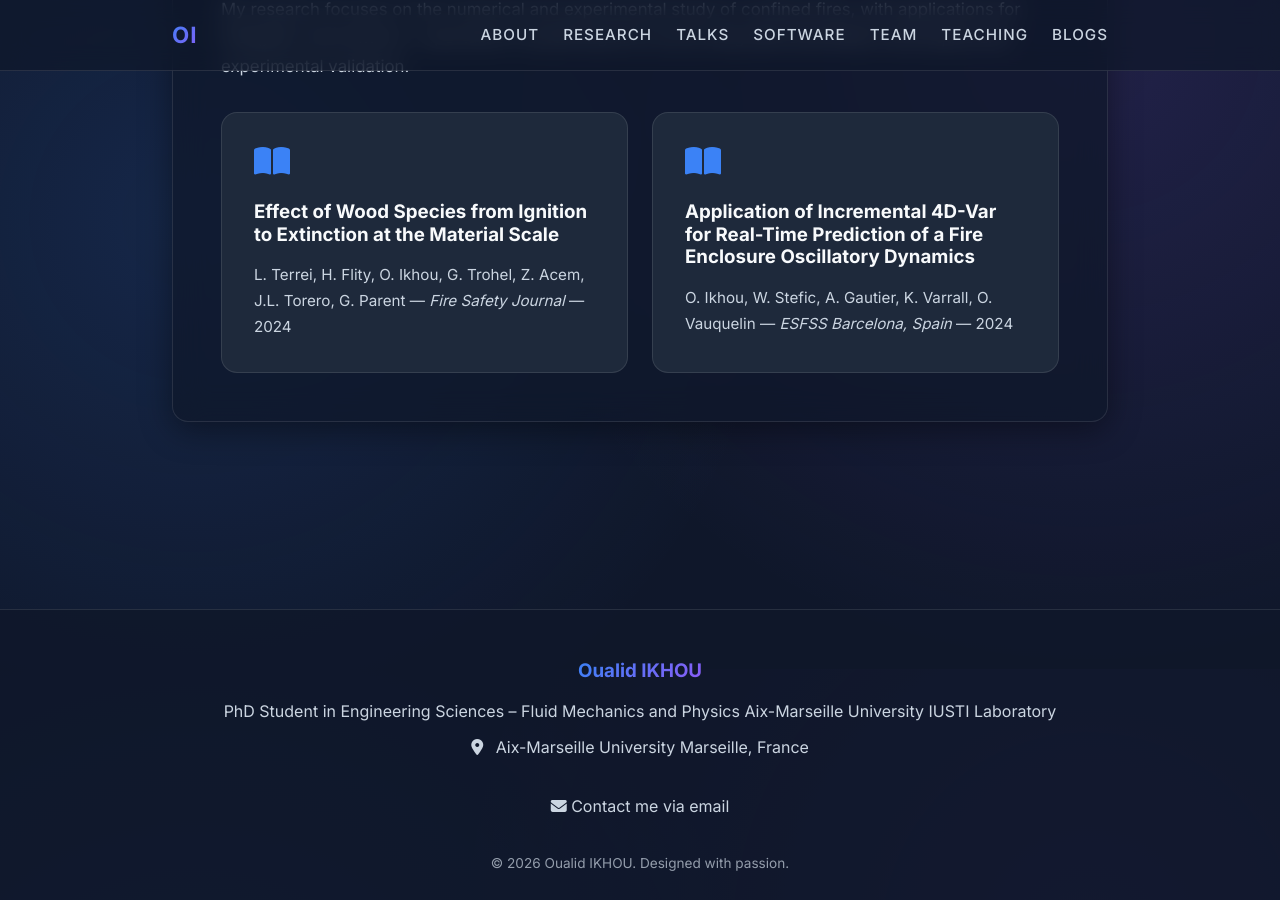
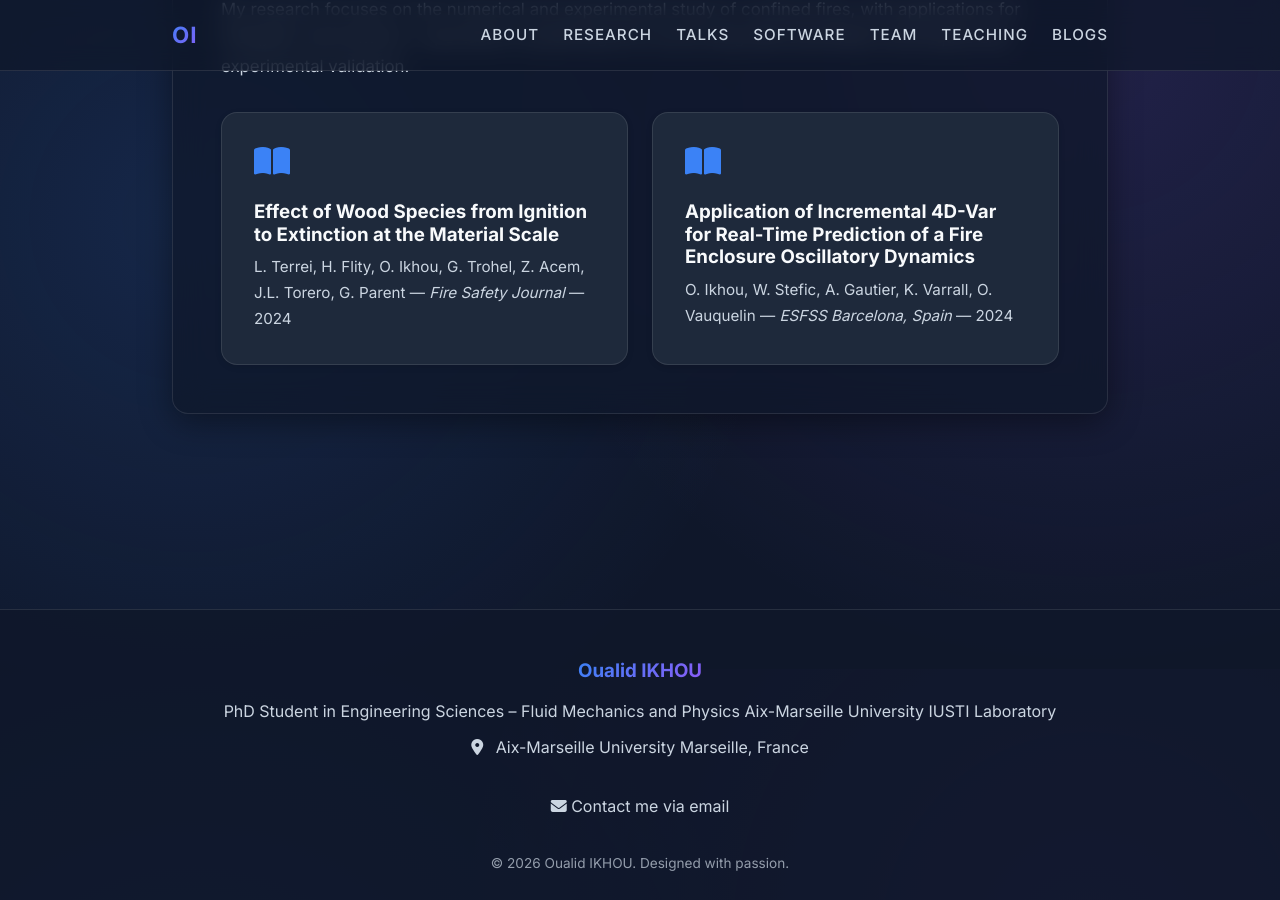
Before and after one commit to oualidikhou/oualidikhou.github.io, a Jekyll site: the page built from research.md, in a window 1280 px wide and 900 px high, scrolled down 231 px. Built offline with Jekyll 4.4.1, drawn with Linux system fonts in a browser that asks for light colours.

Commit message:
Update research.md

```diff
--- a/research.md
+++ b/research.md
@@ -13,19 +13,41 @@
   <div style="display: grid; grid-template-columns: repeat(auto-fit, minmax(300px, 1fr)); gap: 1.5rem; margin-top: 2rem;">
 
     {% for pub in site.data.publications %}
-<div style="background: var(--bg-secondary); padding: 2rem; border-radius: 16px; border: 1px solid var(--glass-border); transition: transform 0.3s ease;">
-  <i class="fa fa-book-open" style="font-size: 2rem; color: var(--accent-blue); margin-bottom: 1.5rem;"></i>
-  <h3 style="color: var(--text-primary);">
-    {% if pub.link != "" %}
-    <a href="{{ pub.link }}" target="_blank" style="color: inherit; text-decoration:none;">{{ pub.title }}</a>
-    {% else %}
-    {{ pub.title }}
-    {% endif %}
-  </h3>
-  <p style="color: var(--text-secondary); font-size: 0.95rem;">
-    {{ pub.authors }} — <em>{{ pub.venue }}</em> — {{ pub.year }}
-  </p>
-</div>
-{% endfor %}
+    <div style="background: var(--bg-secondary); padding: 2rem; border-radius: 16px; border: 1px solid var(--glass-border); transition: transform 0.3s ease; box-shadow: 0 2px 6px rgba(0,0,0,0.1);">
+
+      <i class="fa fa-book-open" style="font-size: 2rem; color: var(--accent-blue); margin-bottom: 1.5rem;"></i>
+
+      {% if pub.link != "" %}
+      <h3 style="color: var(--text-primary); margin-bottom: 0.5rem;">
+        <a href="{{ pub.link }}" target="_blank" style="color: inherit; text-decoration:none; transition: color 0.2s;">
+          {{ pub.title }}
+        </a>
+      </h3>
+      {% else %}
+      <h3 style="color: var(--text-primary); margin-bottom: 0.5rem;">
+        {{ pub.title }}
+      </h3>
+      {% endif %}
+
+      <p style="color: var(--text-secondary); font-size: 0.95rem; margin: 0;">
+        {{ pub.authors }} — <em>{{ pub.venue }}</em> — {{ pub.year }}
+      </p>
+
+    </div>
+    {% endfor %}
+
   </div>
 </section>
+
+<style>
+  /* Petit effet hover pour les titres cliquables */
+  a:hover {
+    color: var(--accent-purple);
+    text-decoration: underline;
+  }
+
+  div:hover {
+    transform: translateY(-3px);
+    box-shadow: 0 4px 12px rgba(0,0,0,0.15);
+  }
+</style>
```
